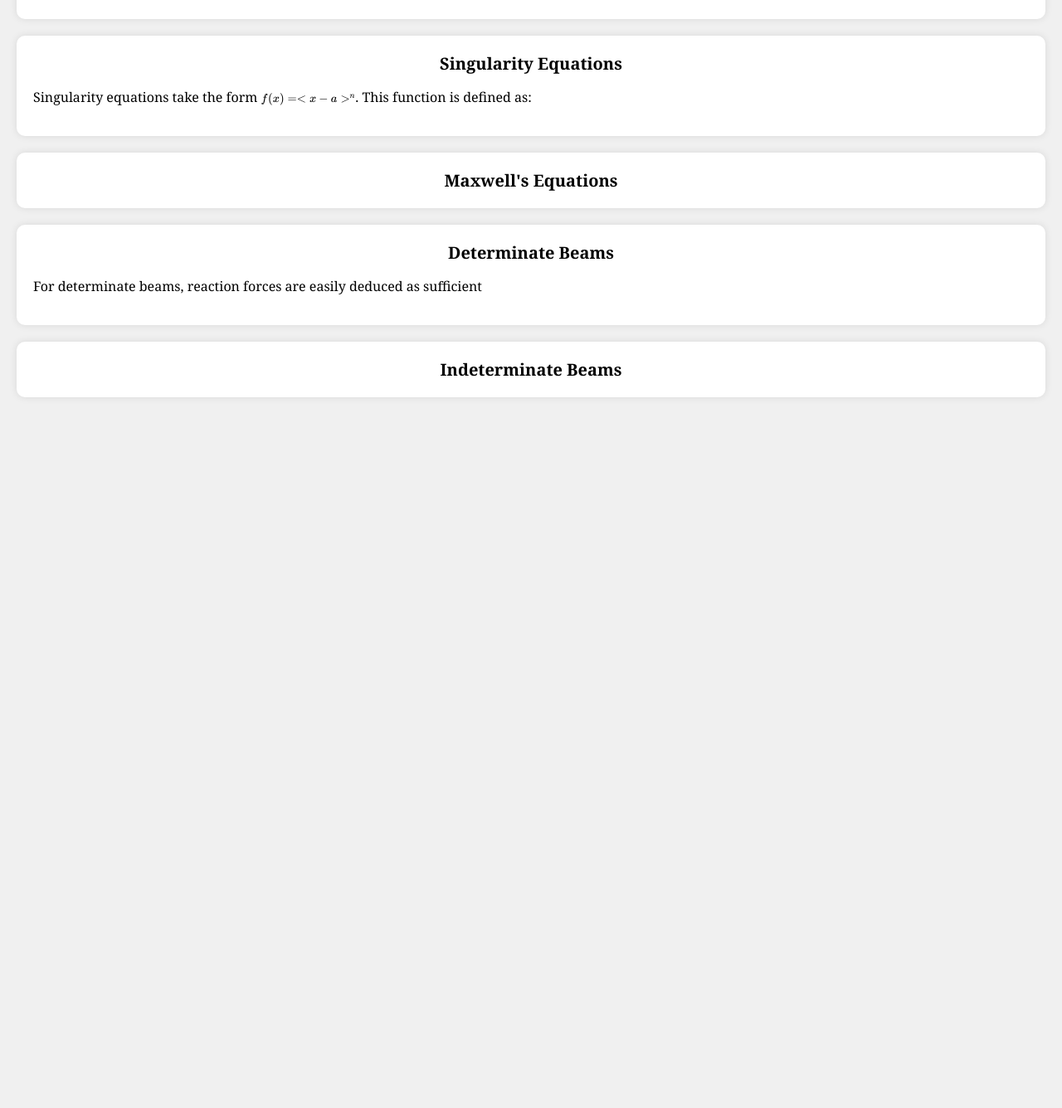
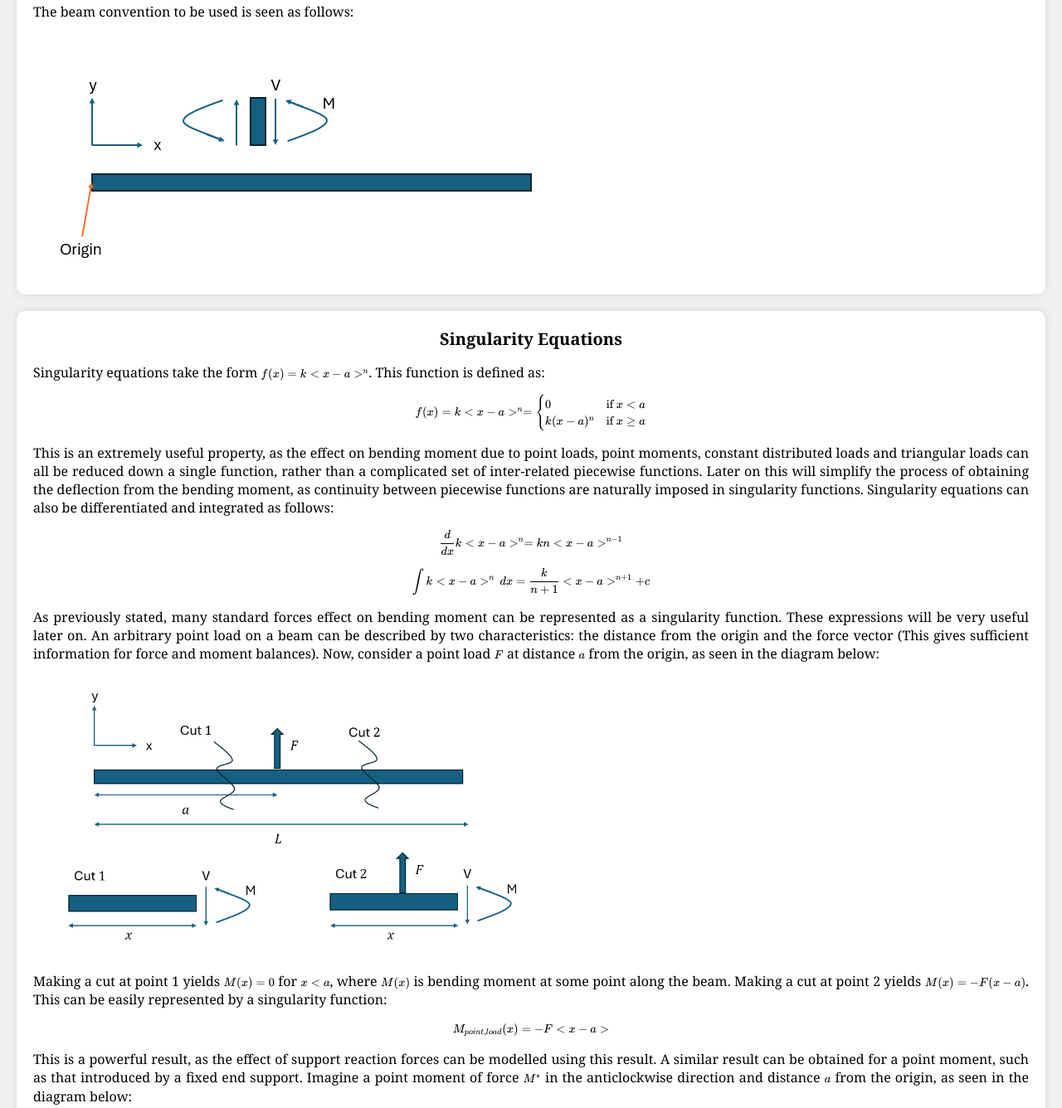
Before and after one commit to shl211/Beam-Calculator, a website: page theory.html in a window 1280 px wide. Shown: the part 665-2001 px from the top of the page at 83% size. Before the commit the page ends 1164 px from the top, so only its background shows below. Drawn offline with nearby package versions, Linux system fonts and the light colour scheme.

Commit message:
Add content to singularity equation section of page

```diff
--- /dev/null
+++ b/styles/theory.css
@@ -0,0 +1,4 @@
+.point-load-diagram, .point-moment-diagram {
+    width: 90%;
+    max-width: 600px;
+}
--- a/theory.html
+++ b/theory.html
@@ -6,6 +6,7 @@
     <title>Document</title>
 
     <link rel="stylesheet" href="styles/global.css">
+    <link rel="stylesheet" href="styles/theory.css">
 
     <!-- Add KaTeX -->
     <link rel="stylesheet" href="https://cdn.jsdelivr.net/npm/katex@0.16.7/dist/katex.min.css">
@@ -46,12 +47,63 @@
             <li>Transverse sections remain plane after deformation</li>
             <li>Beams are slender</li>
         </ul>
+
+        <p>The beam convention to be used is seen as follows:</p>
+        <img src="images/beamConvention.png">
     </div>
 
     <div class="section">
         <p class="sub-heading">Singularity Equations</p>
 
-        <p> Singularity equations take the form $f(x) = &lt;x-a&gt;^n$. This function is defined as: </p>
+        <p> Singularity equations take the form $f(x) = k &lt;x-a&gt;^n$. This function is defined as:
+
+            $$
+            f(x) = k &lt;x-a&gt;^n =
+            \begin{cases}
+            0 & \text{if } x &lt; a \\
+            k (x-a) ^ n & \text{if } x \geq a \\
+            \end{cases}
+            $$
+
+        This is an extremely useful property, as the effect on bending moment due to point loads, point moments, constant distributed loads and triangular loads can all be reduced down a single function, rather than a complicated set of inter-related piecewise functions. Later on this will simplify the process of obtaining the deflection from the bending moment, as continuity between piecewise functions are naturally imposed in singularity functions. Singularity equations can also be differentiated and integrated as follows:
+
+            $$
+                \frac{d}{dx} k &lt;x-a&gt;^n = kn &lt;x-a&gt;^{n-1}
+            $$
+
+            $$
+                \int k &lt;x-a&gt;^n \,dx = \frac{k}{n+1} &lt;x-a&gt;^{n+1} + c
+            $$
+
+        As previously stated, many standard forces effect on bending moment can be represented as a singularity function. These expressions will be very useful later on. An arbitrary point load on a beam can be described by two characteristics: the distance from the origin and the force vector (This gives sufficient information for force and moment balances). Now, consider a point load $F$ at distance $a$ from the origin, as seen in the diagram below:
+
+        </p>
+
+        <img class="point-load-diagram" src="images/pointLoad.png">
+
+        <p>
+            Making a cut at point 1 yields $M(x) = 0$ for $x &lt; a$, where $M(x)$ is bending moment at some point along the beam. Making a cut at point 2 yields $M(x) = -F(x-a)$. This can be easily represented by a singularity function:
+
+            $$
+            M_{point,load}(x) = -F &lt;x-a&gt; \\
+            $$
+
+            This is a powerful result, as the effect of support reaction forces can be modelled using this result. A similar result can be obtained for a point moment, such as that introduced by a fixed end support. Imagine a point moment of force $M^*$ in the anticlockwise direction and distance $a$ from the origin, as seen in the diagram below:
+        </p>
+
+        <img class="point-moment-diagram" src="images/pointMoment.png">
+
+        <p>
+            Using cut 1, it is easily deduced that $M(x) = 0$ for $x &lt; a$. At cut 2, $M(x) = -M^*$ for $x \geq a$. This can be represented by the singularity function:
+
+            $$
+            M_{point,moment}(x) = - M^* &lt;x-a&gt;^0
+            $$
+        </p>
+
+        <p>
+            Now you may be wondering what's the point? Behind the scenes of the beam visualisation, the program exploits these singularity functions to rapidly compute the bending moment distribution across the entire graph by decomposing the beam into into individual supports and forces before utilising linear superposition to sum the effects of each individual force. From a student's perspective, this method is likely to be easier to implement and les error-prone compared to utilising piece-wise functions, especially for more complex beams.
+        </p>
     </div>
 
     <div class="section">
```
Also changed, not shown: images/beamConvention.png (added), images/pointLoad.png (added), images/pointMoment.png (added).
